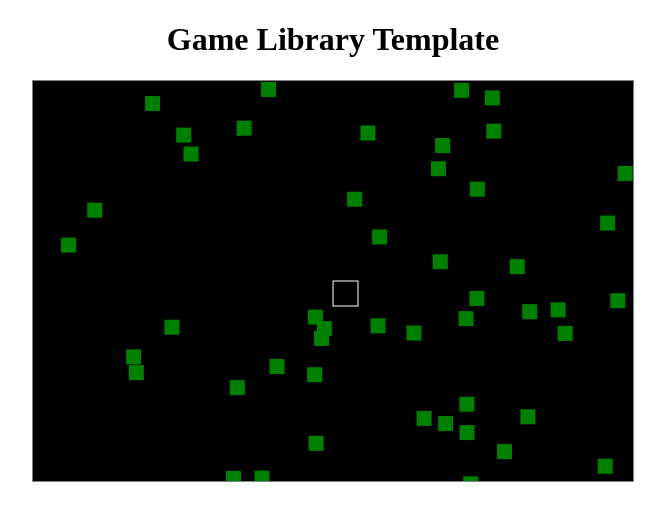
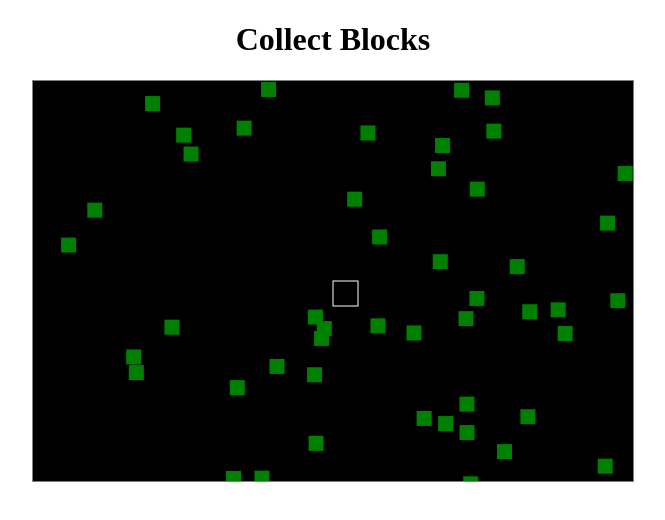
Before and after one commit to kli-cs20/collect-blocks, a plain HTML site: page index.html in a window 1280 px wide. Shown: the whole page, without its empty margins (307-972 px from the left). Drawn offline with Linux system fonts and the light colour scheme.

Commit message:
Update index.html

```diff
--- a/index.html
+++ b/index.html
@@ -2,13 +2,13 @@
 <html>
 
 <head>
-  <title>Tab Title</title>
+  <title>Collect Blocks Code-Along</title>
   <link rel="icon" type="image/x-icon" href="img/favicon.ico">
   <link rel="stylesheet" href="style.css" />
 </head>
 
 <body>
-  <h1>Game Library Template</h1>
+  <h1>Collect Blocks</h1>
   <canvas id="my-canvas"></canvas>
 
   <script src="js/game-library.js"></script>
```
